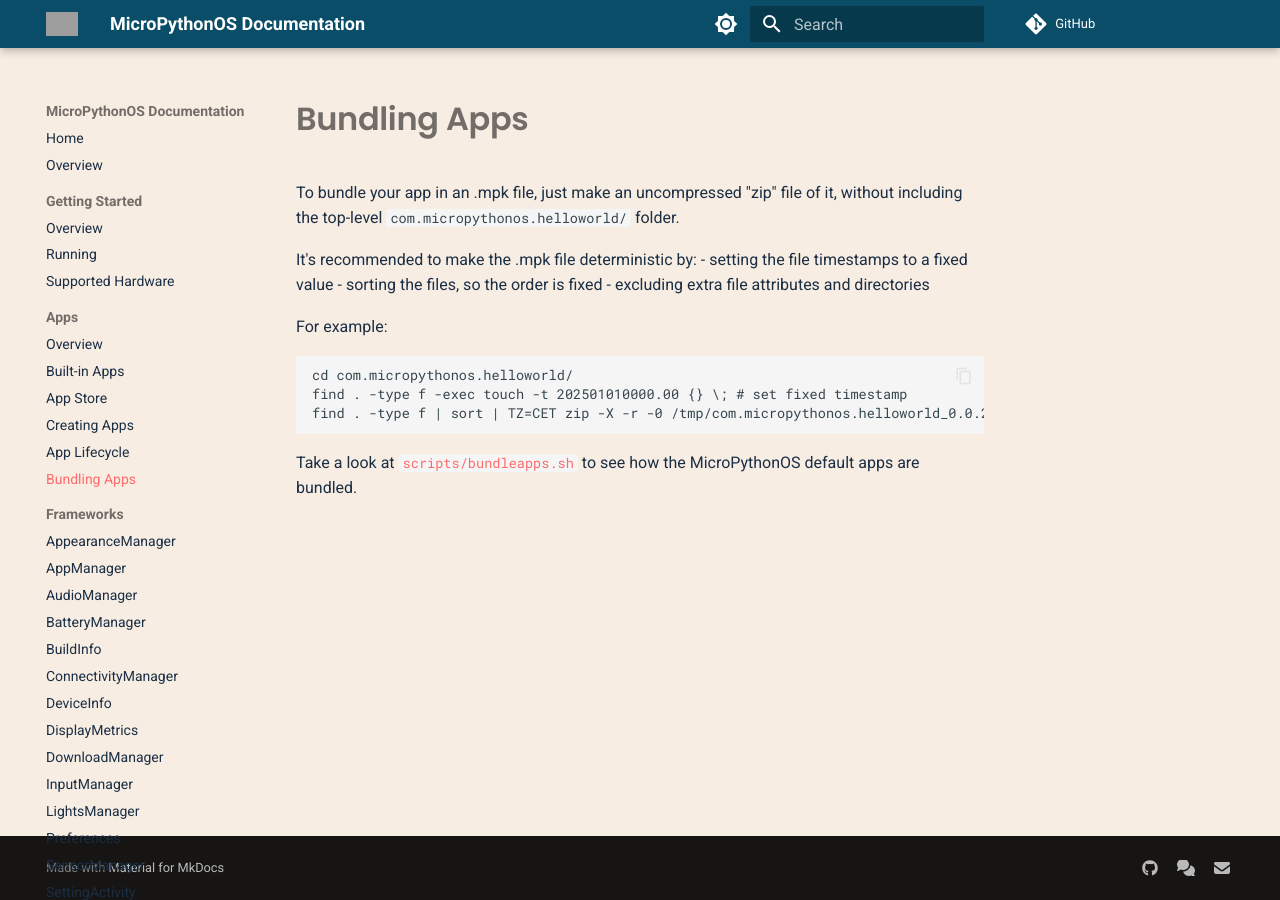
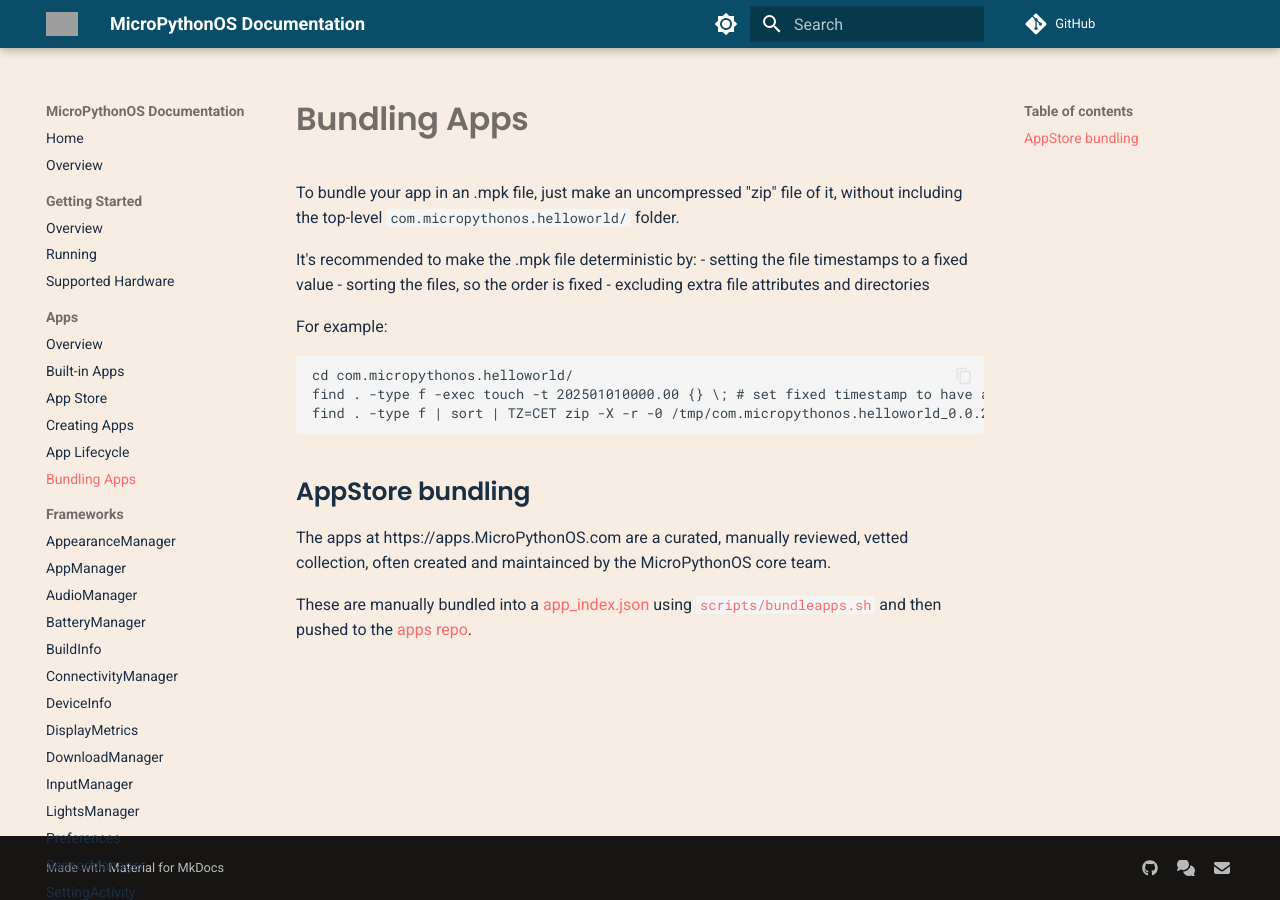
Before and after one commit to MicroPythonOS/docs, an MkDocs documentation site: the page built from docs/apps/bundling-apps.md, in a window 1280 px wide. Built offline with MkDocs 1.6.1 and Material for MkDocs 9.7.7, drawn with Linux system fonts in a browser that asks for light colours; comment, search, counter and statistics services are not loaded; grey boxes are pictures that could not be loaded.

Commit message:
Improve app docs

````diff
--- a/docs/apps/bundling-apps.md
+++ b/docs/apps/bundling-apps.md
@@ -11,8 +11,12 @@
 
 ```
 cd com.micropythonos.helloworld/
-find . -type f -exec touch -t 202501010000.00 {} \; # set fixed timestamp
+find . -type f -exec touch -t 202501010000.00 {} \; # set fixed timestamp to have a deterministic zip file
 find . -type f | sort | TZ=CET zip -X -r -0 /tmp/com.micropythonos.helloworld_0.0.2.mpk -@ # sort, -Xclude extra attributes, -recurse into directories and -0 compression
 ```
 
-Take a look at [`scripts/bundleapps.sh`](https://github.com/MicroPythonOS/MicroPythonOS/blob/main/scripts/bundleapps.sh) to see how the MicroPythonOS default apps are bundled.
+## AppStore bundling
+
+The apps at https://apps.MicroPythonOS.com are a curated, manually reviewed, vetted collection, often created and maintainced by the MicroPythonOS core team.
+
+These are manually bundled into a [app_index.json](https://github.com/MicroPythonOS/apps/blob/main/app_index.json) using [`scripts/bundleapps.sh`](https://github.com/MicroPythonOS/MicroPythonOS/blob/main/scripts/bundleapps.sh) and then pushed to the [apps repo](https://github.com/MicroPythonOS/apps).
````
